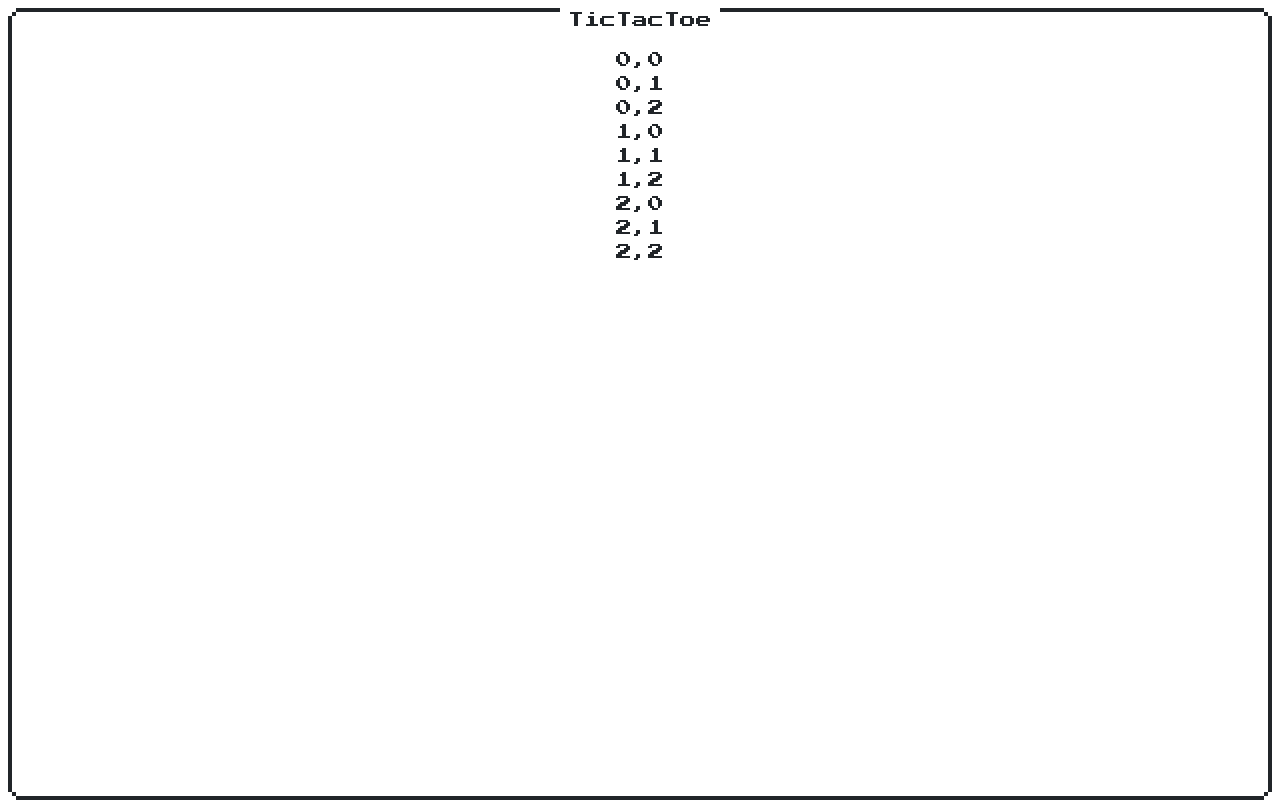
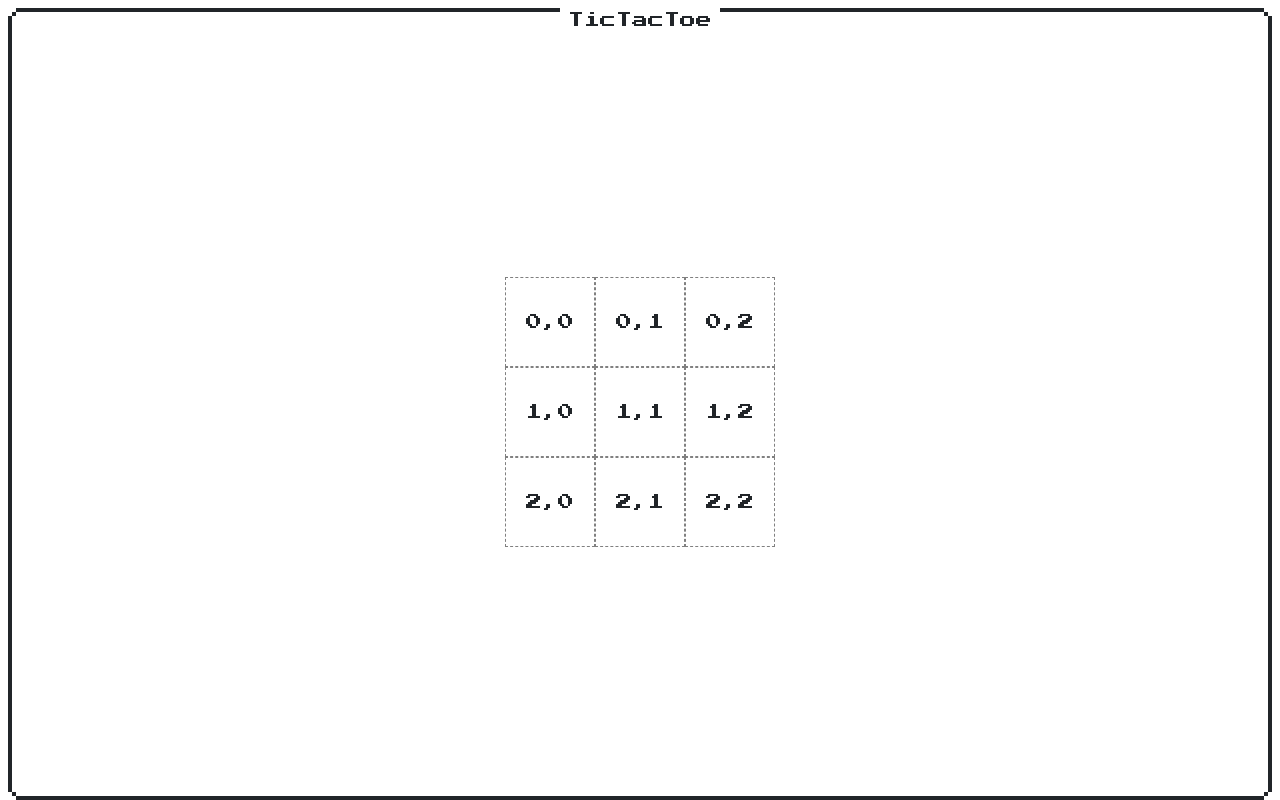
Before and after one commit to developerium/super-tic-tac-toe, a React (Create React App) app: page /game in a window 1280 px wide. Built offline with nearby package versions, Linux system fonts and the light colour scheme.

Commit message:
Refactor tiles

```diff
--- a/src/component/game/GamePage.tsx
+++ b/src/component/game/GamePage.tsx
@@ -1,30 +1,20 @@
 import React, { FC, useContext, useEffect } from 'react';
+import styled from 'styled-components';
+
 import { GameContext } from '../game-context/GameContext';
 import { PageLayout } from '../layout/PageLayout';
-import { Tile, TileRow } from '../../game/tile/tile';
+import { TileRowFC } from './TileRowFC';
 
-interface TileRowProps {
-  row: TileRow;
-  x: number;
-}
-
-interface TileProps {
-  tile: Tile | null;
-  x: number;
-  y: number;
-}
-const TileFC: FC<TileProps> = ({ tile, y, x }) => <div>{x},{y}</div>;
-
-const TileRowFC: FC<TileRowProps> = ({ row, x }) => (
-  <div>
-    {row.map((tile, y) => (
-      <TileFC tile={tile} y={y} x={x} key={`${x}-${y}`} />
-    ))}
-  </div>
-);
+const Content = styled.div`
+  height: 100%;
+  display: flex;
+  flex-direction: column;
+  justify-content: center;
+  align-items: center;
+`;
 
 export const GamePage: FC = () => {
-  const { setting, game, newGame } = useContext(GameContext);
+  const { game, newGame } = useContext(GameContext);
 
   useEffect(() => {
     newGame?.();
@@ -33,16 +23,21 @@ export const GamePage: FC = () => {
   if (!game) {
     return (
       <PageLayout title="Loading ...">
-        <i className="nes-octocat animate" />
+        <div>
+          <div className="nes-octocat animate" />
+          Hi :)
+        </div>
       </PageLayout>
     );
   }
 
   return (
     <PageLayout title="TicTacToe">
-      {game.getTiles().map((tileRow, index) => (
-        <TileRowFC row={tileRow} x={index} key={index} />
-      ))}
+      <Content>
+        {game.getTiles().map((tileRow, index) => (
+          <TileRowFC row={tileRow} x={index} key={index} />
+        ))}
+      </Content>
     </PageLayout>
   );
 };
--- /dev/null
+++ b/src/component/game/TileFC.tsx
@@ -0,0 +1,25 @@
+import React, { FC } from 'react';
+import styled from 'styled-components';
+
+import { Tile } from '../../game/tile/tile';
+
+interface TileProps {
+  tile: Tile | null;
+  x: number;
+  y: number;
+}
+
+const Box = styled.div`
+  border: 1px dashed gray;
+  width: 90px;
+  height: 90px;
+  display: flex;
+  flex-direction: column;
+  justify-content: center;
+`;
+
+export const TileFC: FC<TileProps> = ({ tile, y, x }) => (
+  <Box>
+    {x},{y}
+  </Box>
+);
--- /dev/null
+++ b/src/component/game/TileRowFC.tsx
@@ -0,0 +1,23 @@
+import React, { FC } from 'react';
+import styled from 'styled-components';
+
+import { TileRow } from '../../game/tile/tile';
+import { TileFC } from './TileFC';
+
+interface TileRowProps {
+  row: TileRow;
+  x: number;
+}
+
+const Row = styled.div`
+  display: flex;
+  flex-direction: row;
+`;
+
+export const TileRowFC: FC<TileRowProps> = ({ row, x }) => (
+  <Row>
+    {row.map((tile, y) => (
+      <TileFC tile={tile} y={y} x={x} key={`${x}-${y}`} />
+    ))}
+  </Row>
+);
```
